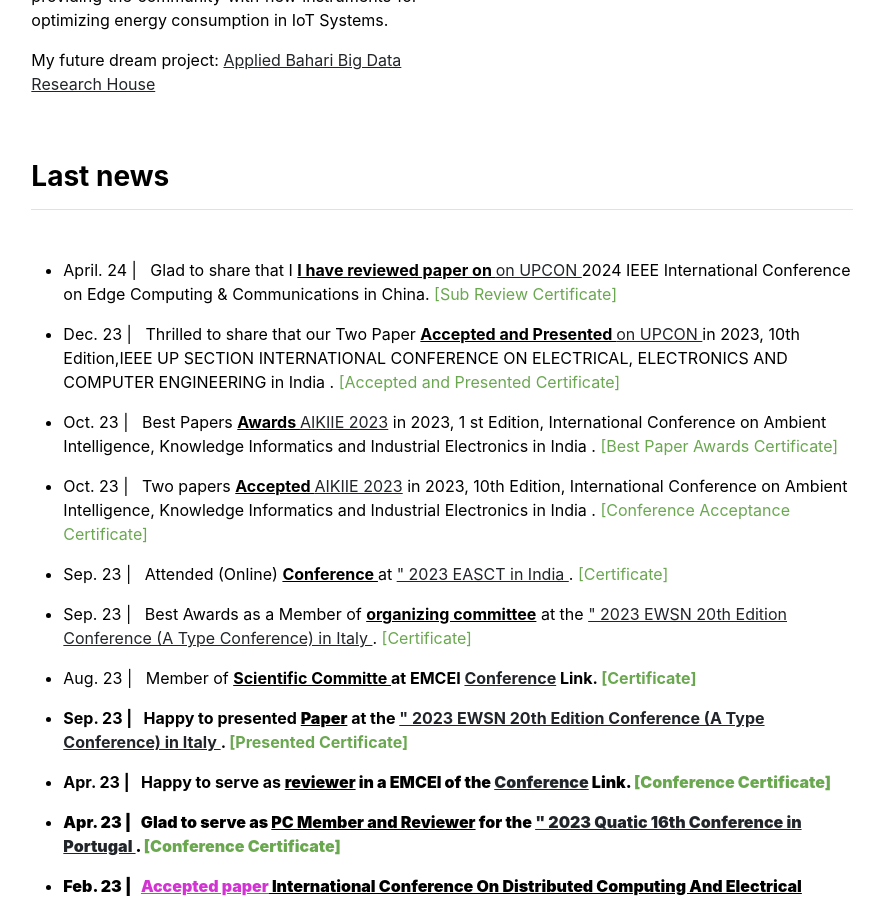
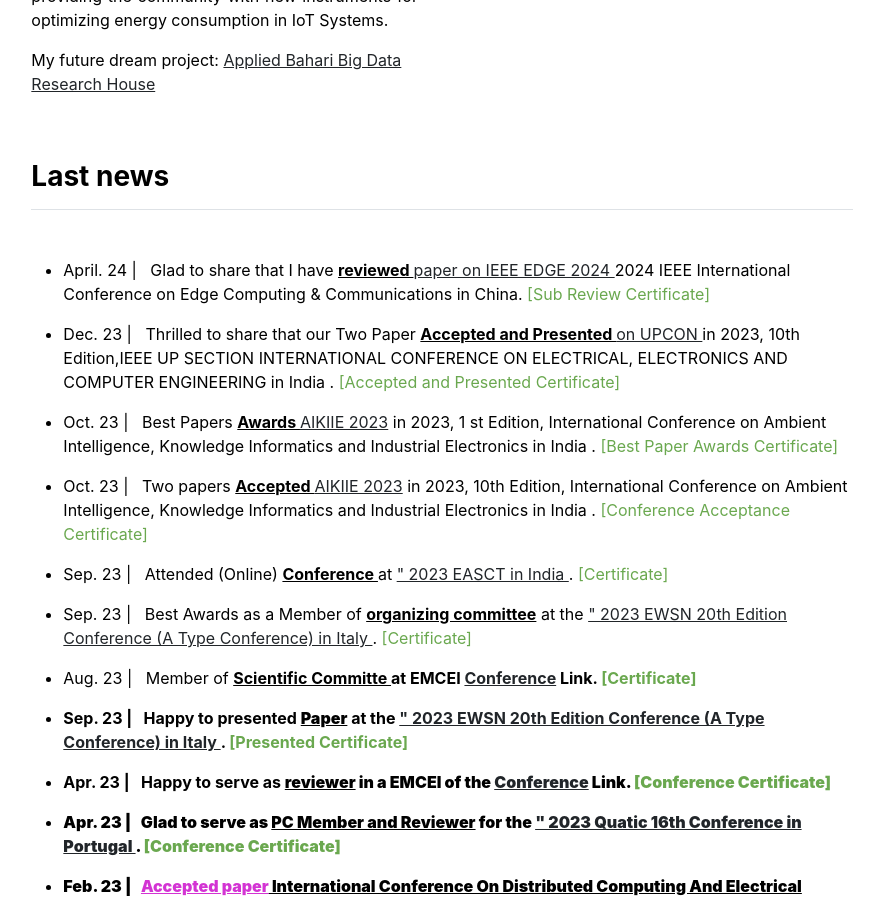
Before and after one commit to babulcseian/babulcseian.github.io, a Jekyll site: the page built from index.md, in a window 1280 px wide and 900 px high, scrolled down 967 px. Shown: the whole window, without its empty margins (198-1079 px from the left). Built offline with Jekyll 4.4.1, drawn with Linux system fonts in a browser that asks for light colours; a style sheet for code colours, icons or effects is not loaded.

Commit message:
Update news.yml

```diff
--- a/_data/news.yml
+++ b/_data/news.yml
@@ -1,5 +1,5 @@
 
-- {message: 'April. 24 | &nbsp; Glad to share that I <u><b> I have reviewed paper on  </b></u> <a class="other" href="https://services.conferences.computer.org/2024/"> on UPCON </a> 2024 IEEE International Conference on Edge Computing & Communications in China</a>. <a class="paper" href="publications/Certificate/IEEE_EDGE_Md Babul Islam_2024.pdf">[Sub Review Certificate]</a>', last: '1'}
+- {message: 'April. 24 | &nbsp; Glad to share that I have <u><b> reviewed </b></u> <a class="other" href="https://services.conferences.computer.org/2024/"> paper on IEEE EDGE 2024 </a> 2024 IEEE International Conference on Edge Computing & Communications in China</a>. <a class="paper" href="publications/Certificate/IEEE_EDGE_Md Babul Islam_2024.pdf">[Sub Review Certificate]</a>', last: '1'}
 
 - {message: 'Dec. 23 | &nbsp; Thrilled to share that our Two Paper  <u><b> Accepted and Presented </b></u> <a class="other" href="https://amity.edu/upcon2023/"> on UPCON </a> in 2023, 10th Edition,IEEE UP SECTION INTERNATIONAL CONFERENCE ON ELECTRICAL, ELECTRONICS AND COMPUTER ENGINEERING in India </a>. <a class="paper" href="publications/Certificate/Md Babul Islam (UPCON 2023).jpg">[Accepted and Presented Certificate]</a>', last: '1'}
 - {message: 'Oct. 23 | &nbsp; Best Papers  <u><b> Awards </b></u> <a class="other" href="https://aikiie.in">AIKIIE 2023</a> in 2023, 1 st Edition, International Conference on Ambient Intelligence, Knowledge Informatics and Industrial Electronics in India </a>. <a class="paper" href="publications/Certificate/Md Babul Islam_Best Paper Award_AIKIIE_2023.jpg">[Best Paper Awards Certificate]</a>', last: '1'}
```
